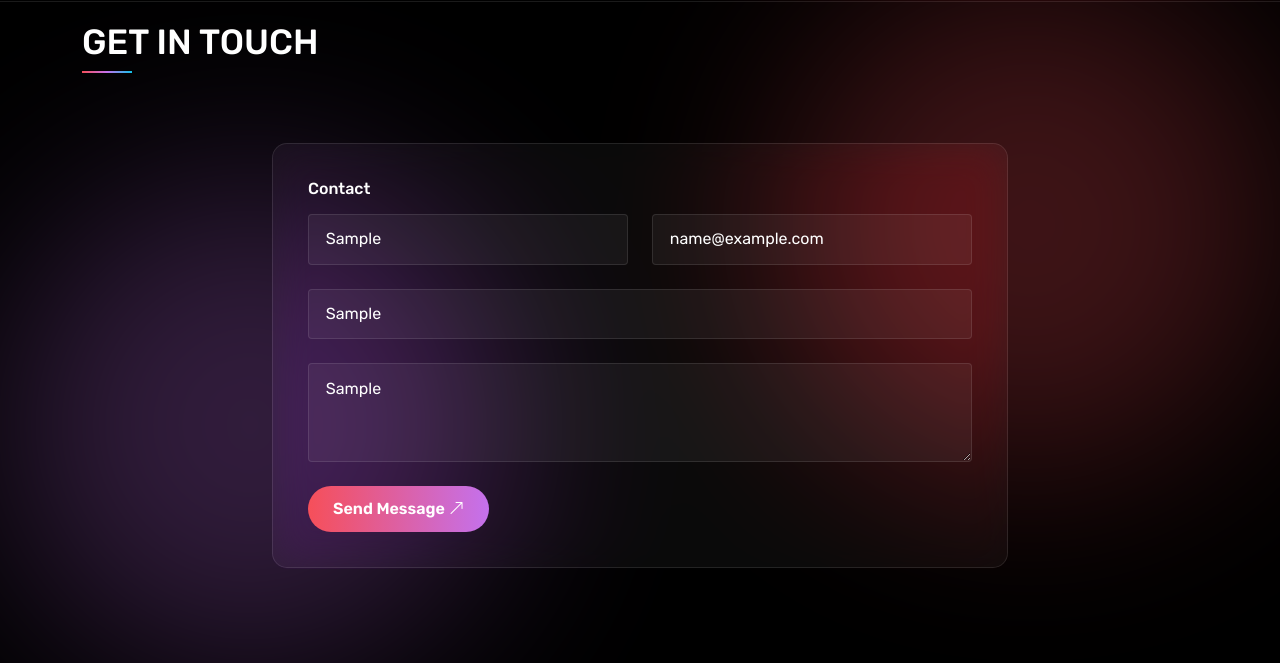
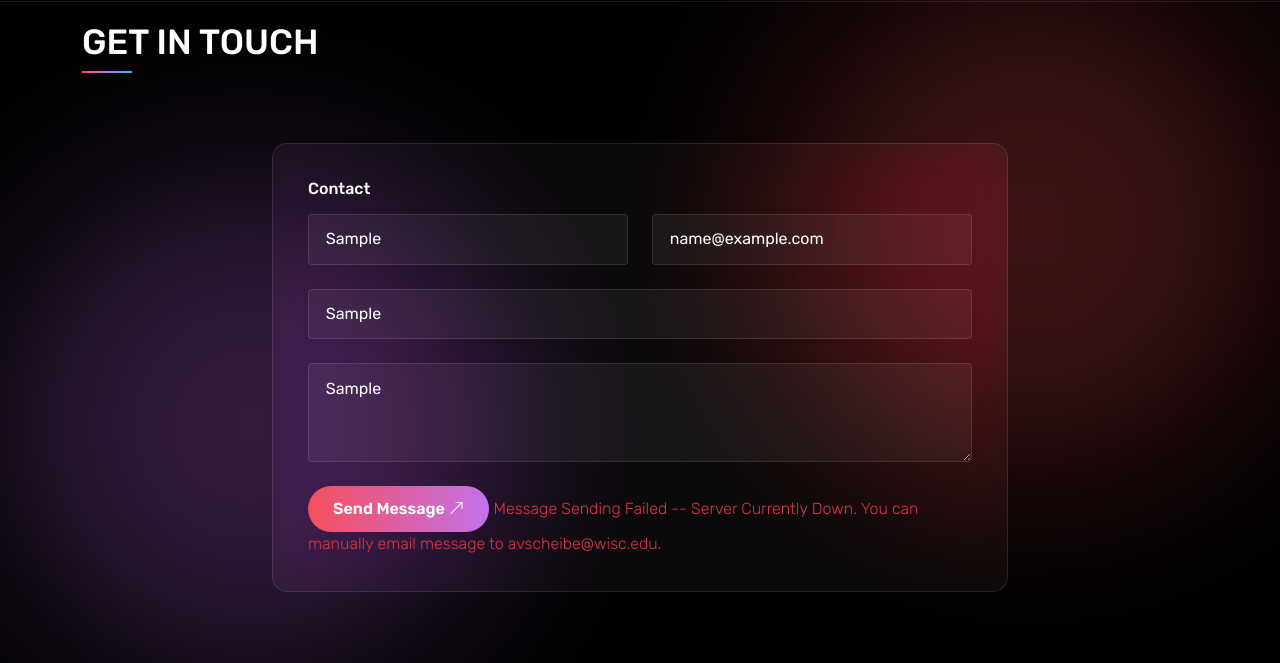
Before and after one commit to AScheibe/AScheibe.github.io, a plain HTML site: page index.html in a window 1280 px wide. Both pictures are taken after typing "Sample", "name@example.com", "Sample", "Sample" into the empty fields and a click on the button "Send Message". Shown: the part 4507-5170 px from the top of the page. Drawn offline with Linux system fonts and the light colour scheme; no server answers.

Commit message:
removed mapping

```diff
--- a/assets/js/mail_send.js
+++ b/assets/js/mail_send.js
@@ -1,4 +1,7 @@
 function send_mail() {
+    jQuery('#err_message').show();
+
+    /*
     var name = jQuery("#name").val();
     var email = jQuery("#email").val();
     var subject = jQuery("#subject").val();
@@ -61,6 +64,7 @@ function send_mail() {
         url: "process_form.php",
         data: data,
         success: function (response) {
+
             if (response == '1') {
                 jQuery('#suce_message').show();
                 jQuery("#contact-form")[0].reset();
@@ -69,5 +73,6 @@ function send_mail() {
             }
         }
     });
+    */
 
 }
--- a/index.html
+++ b/index.html
@@ -495,7 +495,7 @@
                                             <span id="suce_message" class="text-success" style="display: none">Message
                                                 Sent Successfully</span>
                                             <span id="err_message" class="text-danger" style="display: none">Message
-                                                Sending Failed</span>
+                                                Sending Failed -- Server Currently Down. You can manually email message to avscheibe@wisc.edu.</span>
                                         </div>
                                     </div>
                                 </div>
```
Also changed, not shown: 3 other files.
